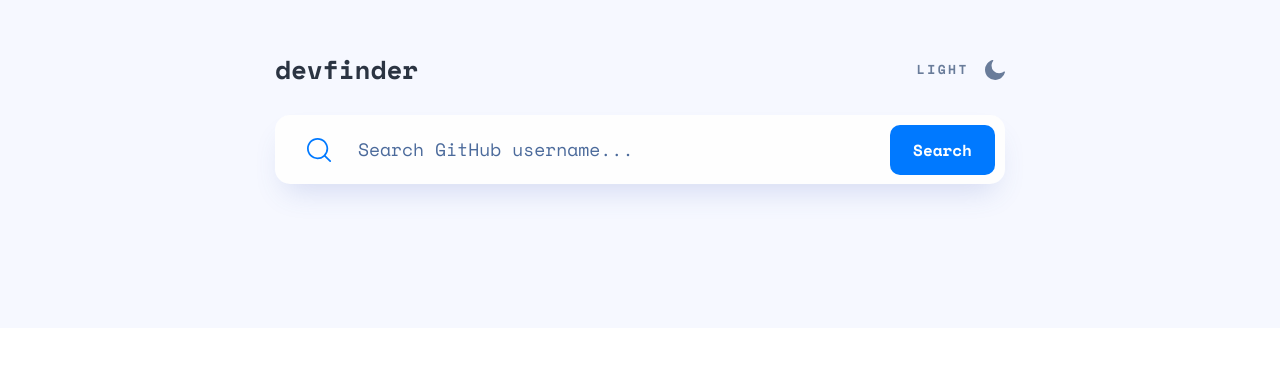
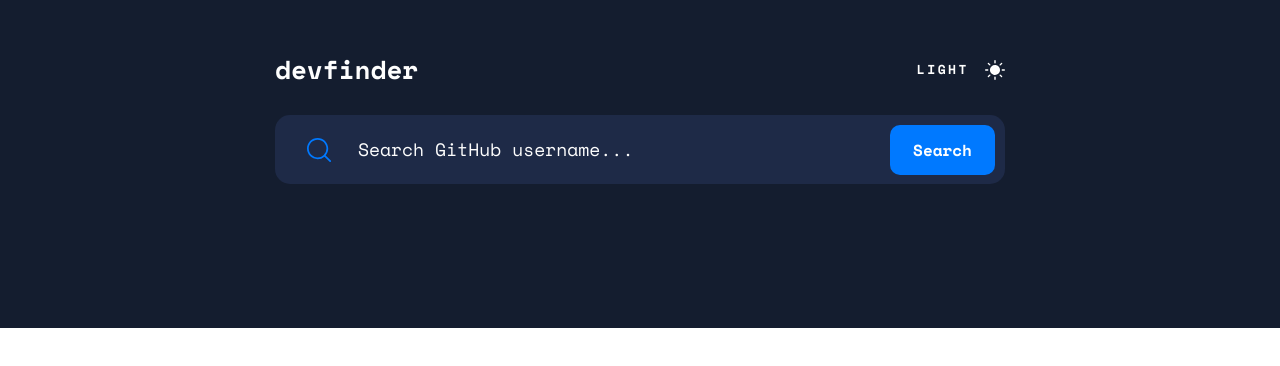
Before and after one commit to mgrochalski/github-user-search-app, a React (Create React App) app: page / in a window 1280 px wide. Shown: the part 120-486 px from the top of the page. Built offline with nearby package versions, Linux system fonts and the light colour scheme; no server answers.

Commit message:
Fix dark/light button name

```diff
--- a/src/App.js
+++ b/src/App.js
@@ -6,7 +6,7 @@ import Result from "src/compontents/Result";
 import {getUser} from "src/api/github";
 
 function App() {
-    const [isDark, setIsDark] = useState(false);
+    const [isDark, setIsDark] = useState(true);
     const [login, setLogin] = useState('octacat');
     const [bio, setBio] = useState(null);
     const [isNoResult, setIsNoResult] = useState(false);
--- a/src/compontents/Nav/index.js
+++ b/src/compontents/Nav/index.js
@@ -3,7 +3,7 @@ import DarkModeImg from 'src/images/icon-moon.svg';
 import LightModeImg from 'src/images/icon-sun.svg';
 
 const Nav = ({isDarkMode, onModeChange}) => {
-    const mode = isDarkMode ? "Dark" :  "Light" ;
+    const mode = isDarkMode ? "Light" : "Dark" ;
     const img = isDarkMode ? LightModeImg : DarkModeImg;
 
     return (
```
